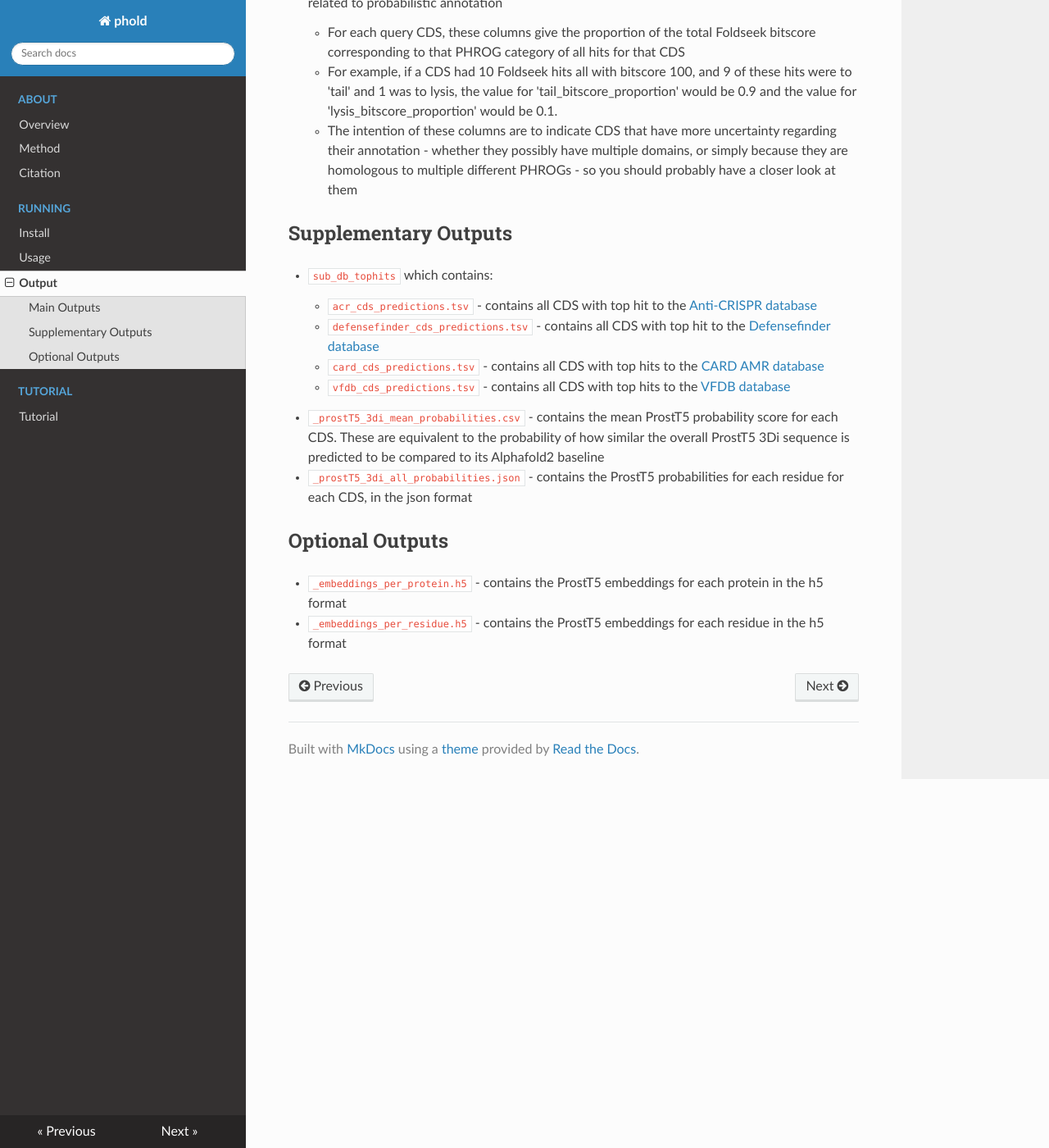
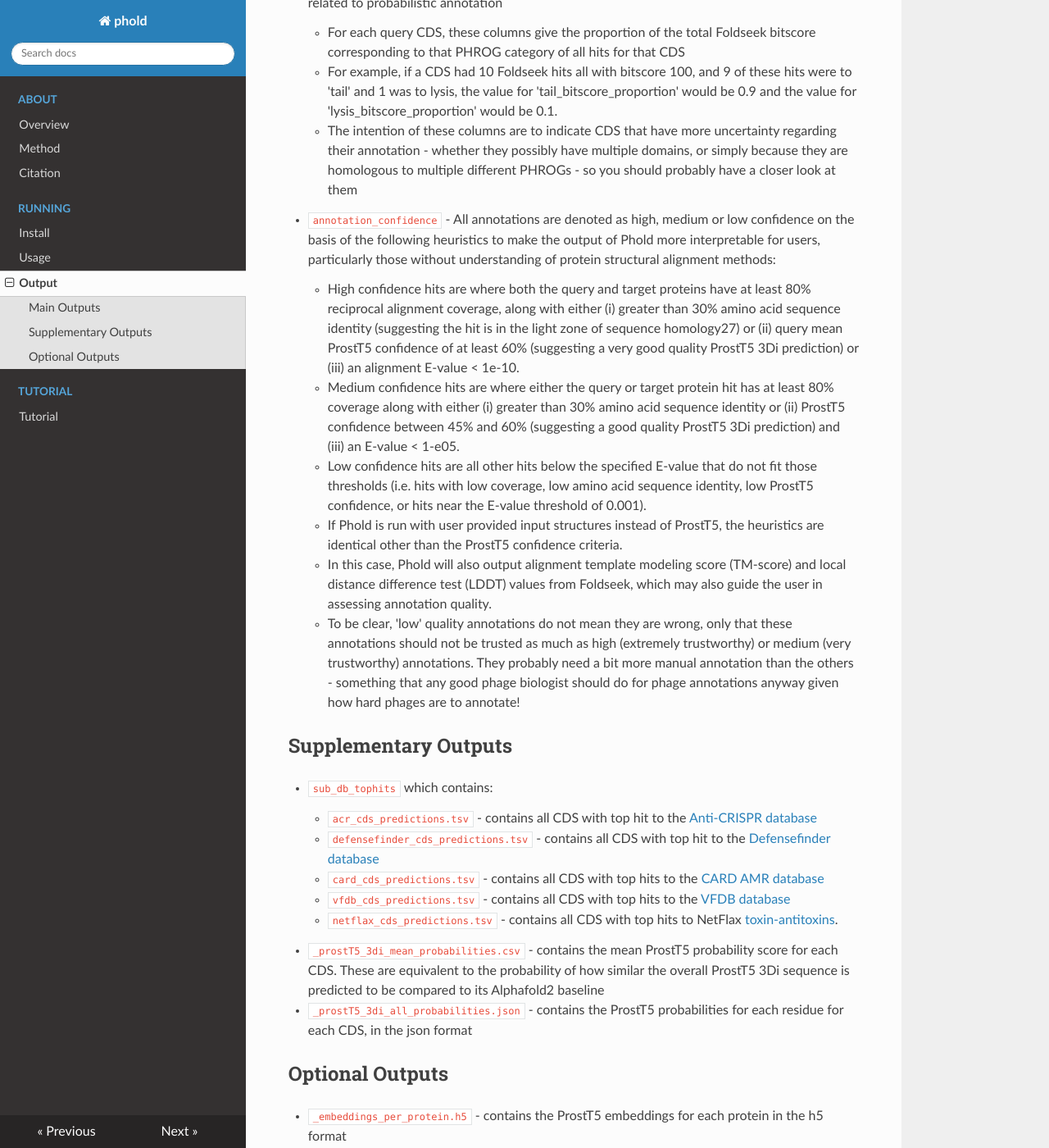
Before and after one commit to gbouras13/phold, an MkDocs documentation site: the page built from docs/output.md, in a window 1280 px wide and 1400 px high, scrolled down 667 px. Shown: the whole window at 82% size. Built offline with MkDocs 1.6.1, drawn with Linux system fonts in a browser that asks for light colours; nearby versions of some CDN libraries; some of the changed text lies outside the part shown.

Commit message:
add some more docs

```diff
--- a/docs/output.md
+++ b/docs/output.md
@@ -21,7 +21,13 @@ The columns of `_per_cds_predictions.tsv` include:
     * For each query CDS, these columns give the proportion of the total Foldseek bitscore corresponding to that PHROG category of all hits for that CDS
     * For example, if a CDS had 10 Foldseek hits all with bitscore 100, and 9 of these hits were to 'tail' and 1 was to lysis, the value for 'tail_bitscore_proportion' would be 0.9 and the value for 'lysis_bitscore_proportion' would be 0.1.
     * The intention of these columns are to indicate CDS that have more uncertainty regarding their annotation - whether they possibly have multiple domains, or simply because they are homologous to multiple different PHROGs - so you should probably have a closer look at them
-
+* `annotation_confidence` - All annotations are denoted as high, medium or low confidence on the basis of the following heuristics to make the output of Phold more interpretable for users, particularly those without understanding of protein structural alignment methods:
+    * High confidence hits are where both the query and target proteins have at least 80% reciprocal alignment coverage, along with either (i) greater than 30% amino acid sequence identity (suggesting the hit is in the light zone of sequence homology27) or (ii) query mean ProstT5 confidence of at least 60% (suggesting a very good quality ProstT5 3Di prediction) or (iii) an alignment E-value < 1e-10.
+    * Medium confidence hits are where either the query or target protein hit has at least 80% coverage along with either (i) greater than 30% amino acid sequence identity or (ii) ProstT5 confidence between 45% and 60% (suggesting a good quality ProstT5 3Di prediction) and (iii) an E-value < 1-e05.
+    * Low confidence hits are all other hits below the specified E-value that do not fit those thresholds (i.e. hits with low coverage, low amino acid sequence identity, low ProstT5 confidence, or hits near the E-value threshold of 0.001).
+    * If Phold is run with user provided input structures instead of ProstT5, the heuristics are identical other than the ProstT5 confidence criteria.
+    * In this case, Phold will also output alignment template modeling score (TM-score) and local distance difference test (LDDT) values from Foldseek, which may also guide the user in assessing annotation quality.
+    * To be clear, 'low' quality annotations do not mean they are wrong, only that these annotations should not be trusted as much as high (extremely trustworthy) or medium (very trustworthy) annotations. They probably need a bit more manual annotation than the others - something that any good phage biologist should do for phage annotations anyway given how hard phages are to annotate!
 
 ## Supplementary Outputs
 
@@ -30,9 +36,11 @@ The columns of `_per_cds_predictions.tsv` include:
     * `defensefinder_cds_predictions.tsv` - contains all CDS with top hit to the [Defensefinder database](https://defensefinder.mdmlab.fr)
     * `card_cds_predictions.tsv` - contains all CDS with top hits to the [CARD AMR database](https://card.mcmaster.ca)
     * `vfdb_cds_predictions.tsv` - contains all CDS with top hits to the [VFDB database](vfdb_cds_predictions.tsv)
+    * `netflax_cds_predictions.tsv` - contains all CDS with top hits to NetFlax [toxin-antitoxins](https://doi.org/10.1073/pnas.2305393120).
 *  `_prostT5_3di_mean_probabilities.csv` - contains the mean ProstT5 probability score for each CDS. These are equivalent to the probability of how similar the overall ProstT5 3Di sequence is predicted to be compared to its Alphafold2 baseline
 *  `_prostT5_3di_all_probabilities.json` - contains the ProstT5 probabilities for each residue for each CDS, in the json format
 
 ## Optional Outputs
 *  `_embeddings_per_protein.h5` - contains the ProstT5 embeddings for each protein in the h5 format
 *  `_embeddings_per_residue.h5` - contains the ProstT5 embeddings for each residue in the h5 format
+*  `phold_custom_database_hits.tsv` - contains Phold custom database hits is `--custom_db` is specified
--- a/pyproject.toml
+++ b/pyproject.toml
@@ -11,8 +11,7 @@ readme = "README.md"
 requires-python = ">=3.8, <4"
 license = {file = "MIT"}
 authors = [
-    {name = "George Bouras", email = "george.bouras@adelaide.edu.au"},
-    {name = "Susanna Grigson", email = "susie.grigson@gmail.com"}
+    {name = "George Bouras", email = "george.bouras@adelaide.edu.au"}
 ]
 keywords = ["keyword", "are", "cool"]
 
```
Also changed, not shown: README.md (+1 -1 lines), docs/run.md (+10 -1 lines), docs/tutorial.md (+12 -0 lines).
